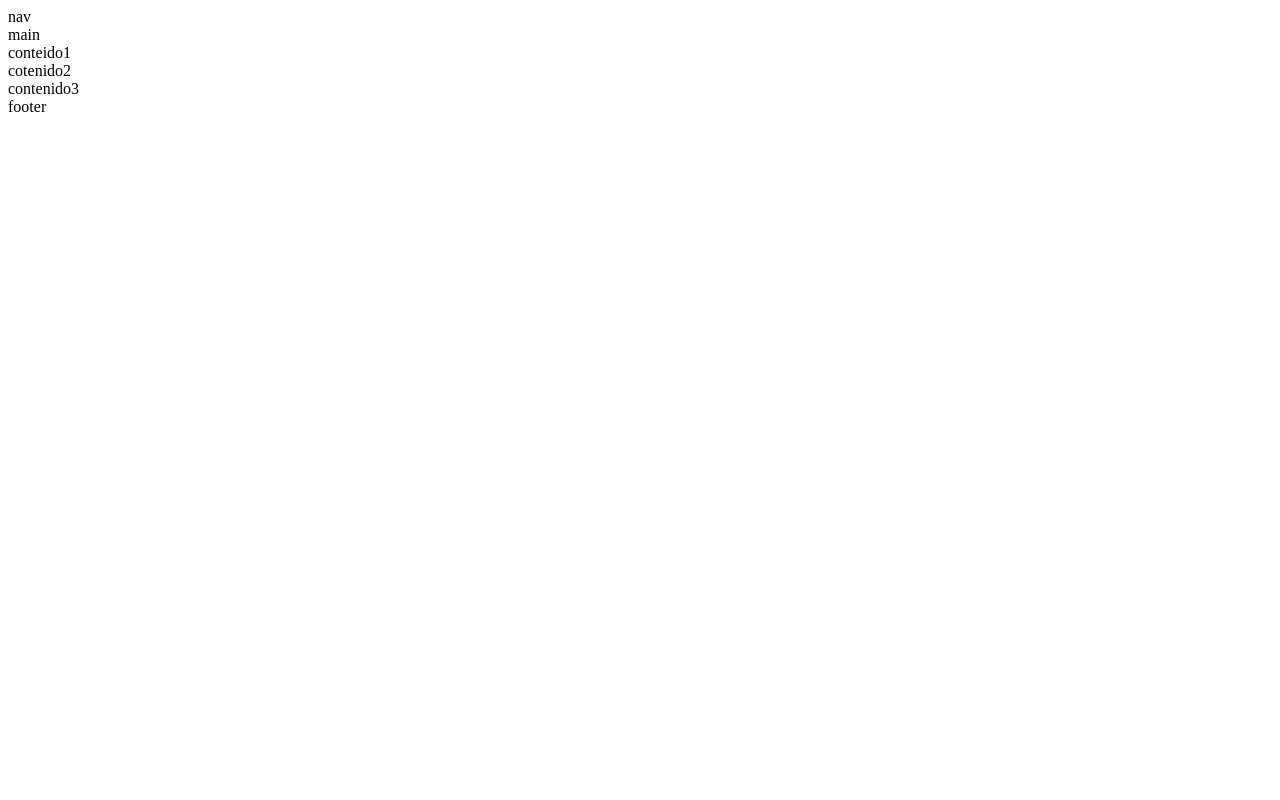
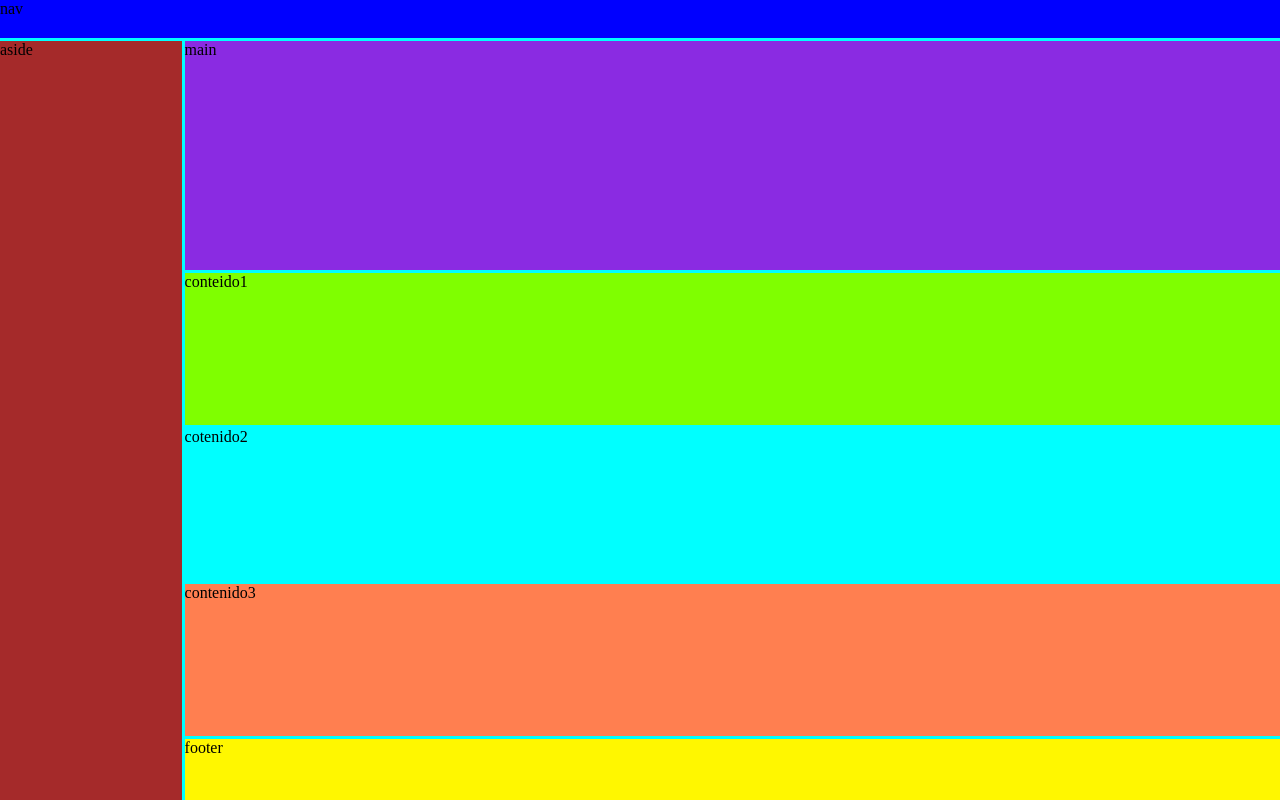
Before and after one commit to wanc142029/PreEntrega2NievaCaicedo, a plain HTML site: page index.html in a window 1280 px wide. Drawn offline with Linux system fonts and the light colour scheme.

Commit message:
v-0.0.2
Division de pantalla con Grids

```diff
--- a/estilos/estilos.css
+++ b/estilos/estilos.css
@@ -0,0 +1,51 @@
+*{
+    padding: 0%;
+    margin: 0%;
+}
+
+.contenedor{
+
+    height:100%;
+    background-color: aqua;
+    display: grid;
+    grid-template-columns: 0.5fr 1fr 1fr 1fr;
+    grid-template-rows: 0.5fr 3fr 2fr 2fr 2fr 0.8fr;
+    grid-gap: 3px;
+
+
+    grid-template-areas: 'nav nav nav nav'
+                         'aside main main main'
+                         'aside contenido1 contenido1 contenido1'
+                         'aside contenido2 contenido2 contenido2'
+                         'aside contenido3 contenido3 contenido3'
+                         'aside footer footer footer';
+}
+
+.nav{
+    grid-area: nav;
+    background-color: blue;
+}
+.aside{
+    grid-area: aside;
+    background-color: brown;
+}
+.main{
+    grid-area: main;
+    background-color: blueviolet;
+}
+.contenido1{
+    grid-area: contenido1;
+    background-color: chartreuse;
+}
+.contenido2{
+    grid-area: contenido2;
+    background-color: cadetblue;
+}
+.contenido3{
+    grid-area: contenido3;
+    background-color: coral;
+}
+.footer{
+    grid-area: footer;
+    background-color: rgb(255, 247, 0);
+}
--- a/index.html
+++ b/index.html
@@ -1,4 +1,4 @@
-<!DOCTYPE html>
+
 <html lang="es">
 <head>
     <meta charset="UTF-8">
@@ -11,6 +11,7 @@
     <div class="contenedor">
 
         <nav class="nav">nav</nav>
+        <aside class="aside">aside</aside>
         <main class="main">main</main>
         <section class="contenido1">conteido1</section>
         <section class="cotenido2">cotenido2</section>
```
